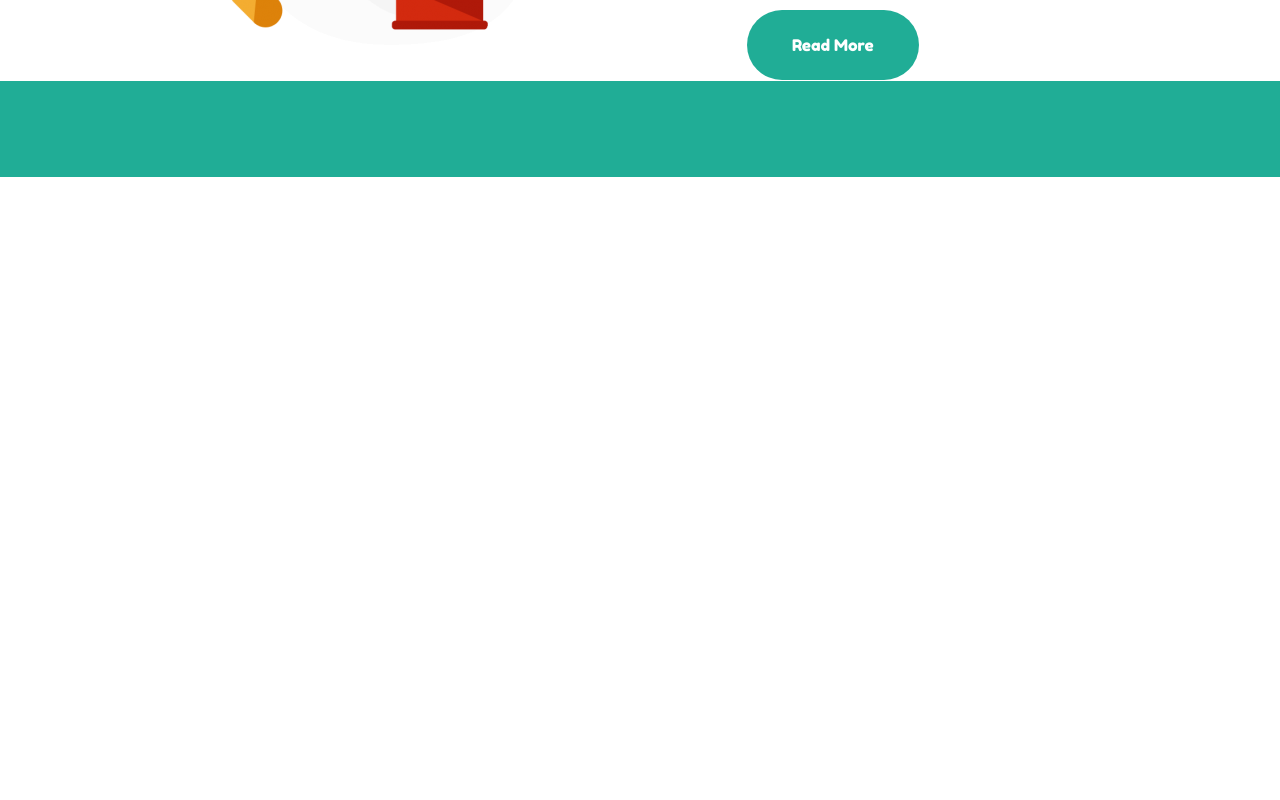
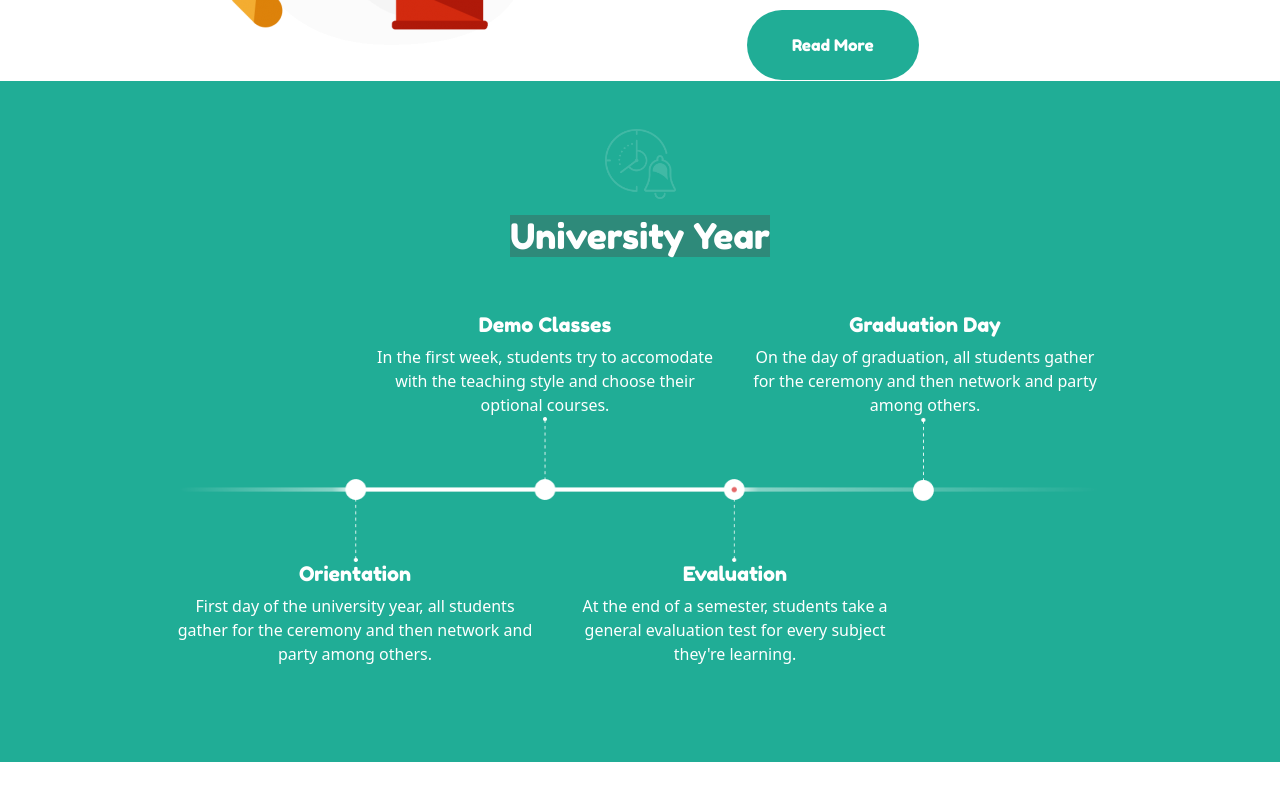
Before and after one commit to Giorgio-24/proj-html-vuejs, a Vue app: page / in a window 1280 px wide. Shown: the part 2053-2853 px from the top of the page. Before the commit the page ends 2278 px from the top, so only its background shows below. Built offline with nearby package versions, Linux system fonts and the light colour scheme.

Commit message:
timeline-component-done-and-UniYear-done

```diff
--- a/src/App.vue
+++ b/src/App.vue
@@ -18,7 +18,9 @@
         <SelectedFaculty />
       </div>
       <section class="bg-color-primary py-5">
-        <UniYear />
+        <div class="container">
+          <UniYear />
+        </div>
       </section>
     </main>
     <footer class="pt-5">
--- a/src/assets/scss/_generals.scss
+++ b/src/assets/scss/_generals.scss
@@ -17,5 +17,5 @@ a{
 
 header {
   height: 750px;
-  background-color: $both-red;
+  background-color: $both-primary;
 }
--- a/src/assets/scss/_utils.scss
+++ b/src/assets/scss/_utils.scss
@@ -10,7 +10,6 @@
 
 .font-35{
   font-size: 35px;
-  font-weight: bold;
   font-family: 'Fredoka One', cursive;
 }
 
@@ -23,11 +22,11 @@
 
 
 .color-primary{
-  color: $both-red;
+  color: $both-primary;
 }
 
 .bg-color-primary{
-  background-color: $both-red;
+  background-color: $both-primary;
 }
 
 .color-yellow {
--- a/src/assets/scss/_vars.scss
+++ b/src/assets/scss/_vars.scss
@@ -1,6 +1,6 @@
 //^BACKGROUND-COLORS AND TEXT-COLORS
 $both-yellow:#E9D758;
-$both-red:#20AD96;
+$both-primary:#20AD96;
 $both-dark-grey:#454545;
 $both-dark-blue:#3D404F;
 
@@ -8,6 +8,8 @@ $both-dark-blue:#3D404F;
 $bg-lightest-grey: #FFFF80;
 $bg-lighter-grey: #FAFAFA;
 $bg-light-grey: #F7F8FA;
+$bg-dark-green: #2E8A7A;
+$bg-red:#DB2A2C;
 $bg-darker-red:#DA5F60E6;
 $bg-darker-grey:#000000CC;
 
--- /dev/null
+++ b/src/components/Timeline.vue
@@ -0,0 +1,55 @@
+<template>
+  <div class="col-12 my-5">
+    <div class="row text-white">
+      <div class="col-4 offset-3 text-center">
+        <h5>Demo Classes</h5>
+        <span
+          >In the first week, students try to accomodate with the teaching style
+          and choose their optional courses.</span
+        >
+      </div>
+      <div class="col-4 text-center">
+        <h5>Graduation Day</h5>
+        <span
+          >On the day of graduation, all students gather for the ceremony and
+          then network and party among others.</span
+        >
+      </div>
+      <div class="col-10 mx-auto">
+        <img
+          class="img-fluid"
+          src="../assets/img/Timeline-Item.png"
+          alt="timeline-image"
+        />
+      </div>
+      <div class="col-4 offset-1 text-center">
+        <h5>Orientation</h5>
+        <span
+          >First day of the university year, all students gather for the
+          ceremony and then network and party among others.</span
+        >
+      </div>
+      <div class="col-4 text-center">
+        <h5>Evaluation</h5>
+        <span
+          >At the end of a semester, students take a general evaluation test for
+          every subject they're learning.</span
+        >
+      </div>
+    </div>
+  </div>
+</template>
+
+<script>
+export default {
+  name: "Timeline",
+};
+</script>
+
+<style lang="scss" scoped>
+.row {
+  h5 {
+    font-family: "Fredoka One", cursive;
+  }
+}
+</style>
--- a/src/components/UniYear.vue
+++ b/src/components/UniYear.vue
@@ -1,10 +1,33 @@
-<template></template>
+<template>
+  <div class="row">
+    <div class="col-1 mx-auto text-center">
+      <img
+        class="img-fluid"
+        src="../assets/img/Clock-and-Bell.png"
+        alt="clock-and-bell"
+      />
+    </div>
+    <h2 class="mt-3 col-12 text-center font-35 text-white">
+      <span>University Year</span>
+    </h2>
+    <Timeline />
+  </div>
+</template>
 
 <script>
+import Timeline from "./Timeline.vue";
 export default {
   name: "UniYear",
+  components: {
+    Timeline,
+  },
 };
 </script>
 
 <style lang="scss" scoped>
+h2 {
+  span {
+    background-color: $bg-dark-green;
+  }
+}
 </style>
```
